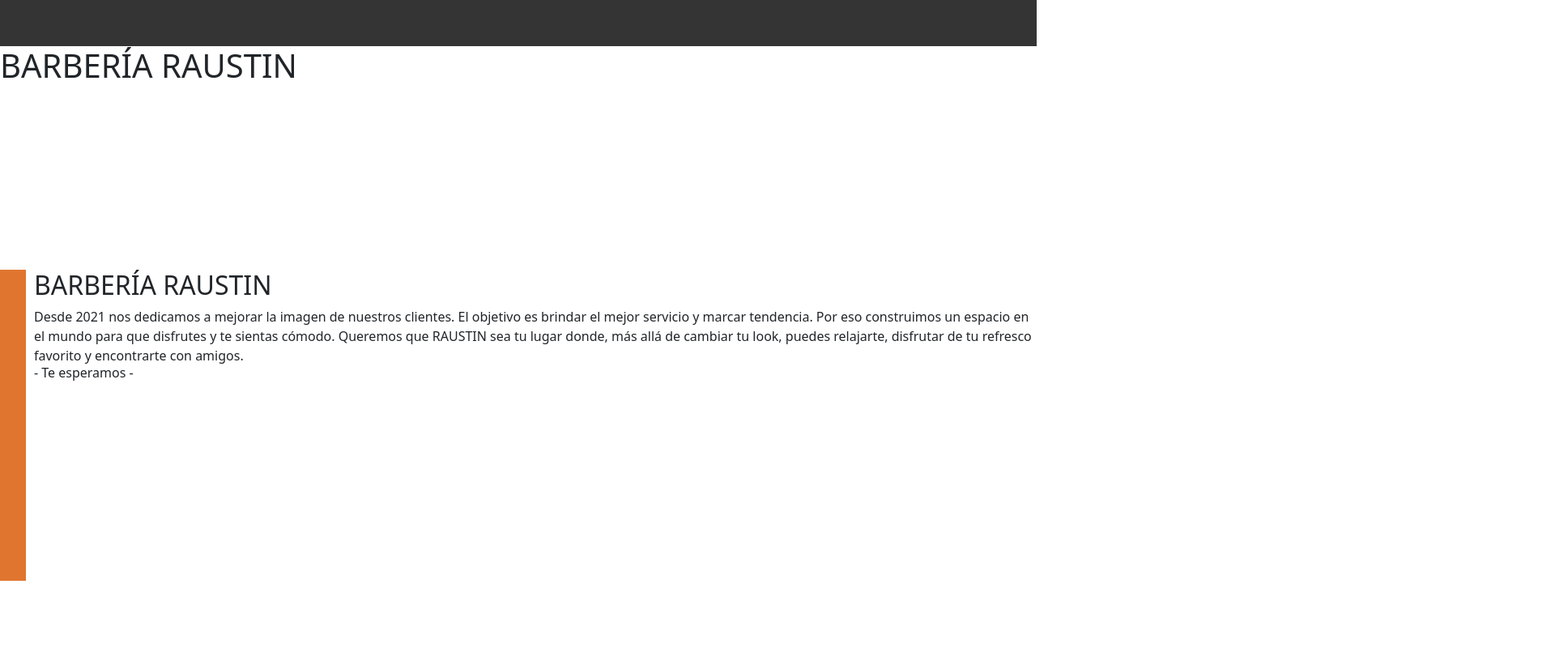
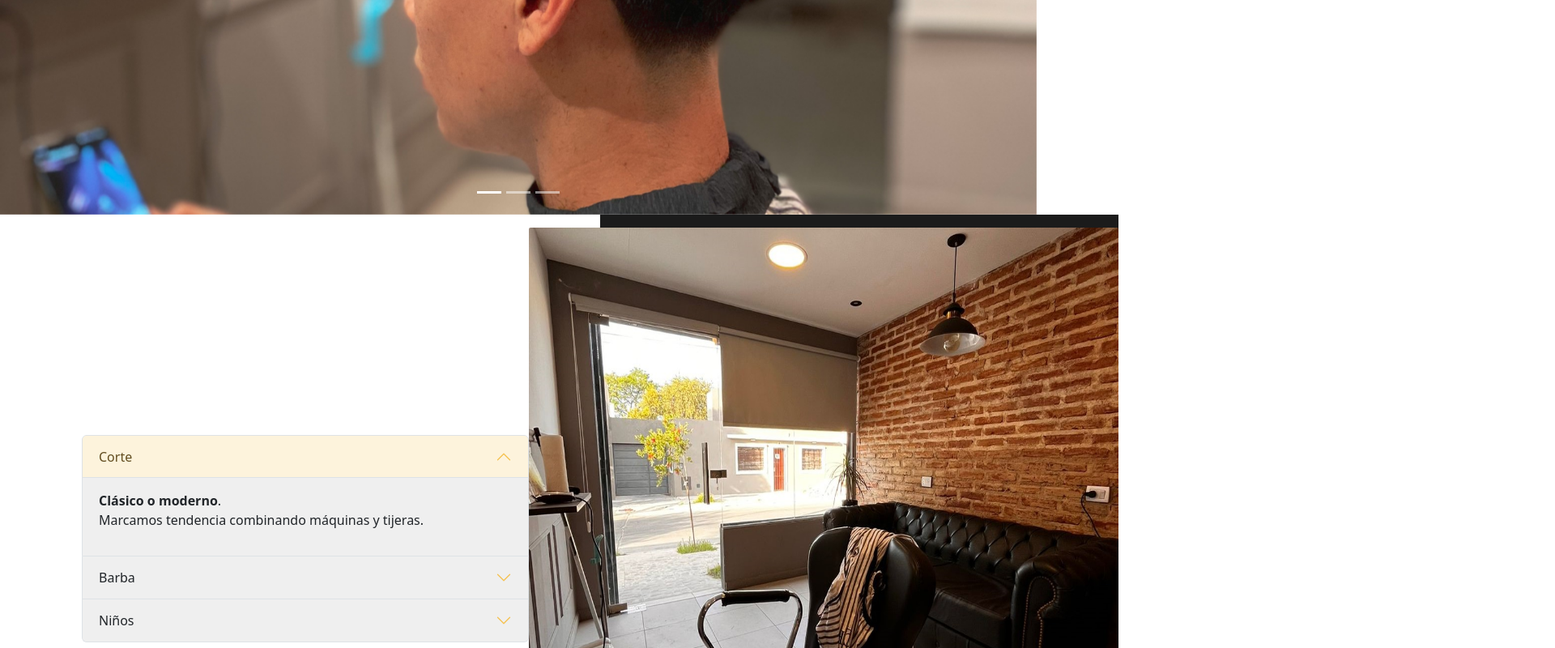
Before and after one commit to oviedoo/PIN-2303-Front, a React (Create React App) app: page / in a window 1280 px wide. Shown: the part 2000-2800 px from the top of the page at 81% size, 1920 px wide, since content can reach past the window. Built offline with nearby package versions, Linux system fonts and the light colour scheme.

Commit message:
se terminó todos los estilos

```diff
--- a/src/App.scss
+++ b/src/App.scss
@@ -1,55 +1,174 @@
-$primary: #E0752F;
-$secondary: #343434;
-
+$primary: #F5C14F;
+$secondary: #1b1b1b;
 // accordion
+$accordion-bg: #efefef;
 $accordion-icon-color: $primary;
 $accordion-icon-active-color: $primary;
+
+
 @import '~bootstrap/scss/bootstrap.scss';
 
 * {
     scroll-behavior: smooth;
 }
 
-section {
-    height: 100vh;
-    margin-top: 20px;
+
+.navbar {
+    width: 100%;
+    height: 96px;
+
+
+    .logo {
+        width: 110px;
+        margin-left: 100.33px;
+    }
+
+    .nav-link {
+        color: #fff;
+    }
+
+    .nav-link:hover {
+        color: $primary;
+    }
 }
+
+
+
+
+.backgorund {
+    height: 768px;
+    overflow: hidden;
+    display: flex;
+    justify-content: center;
+    align-items: center;
+    color: #fff;
+    text-align: center;
+    background-image: linear-gradient(0deg,
+            rgba(0, 0, 0, 0.5),
+            rgba(0, 0, 0, 0.5)), url(../public/local.png);
+    background-repeat: no-repeat;
+    background-size: cover;
+    background-attachment: fixed;
+    background-position: center center;
+
+    .title {
+        letter-spacing: 4px;
+    }
+
+    .title:hover {
+        color: $primary;
+        cursor: pointer;
+    }
+}
+
 
 #about {
     display: flex;
     justify-content: center;
     align-items: center;
     flex-direction: column;
+    height: 672px;
 
     .about-container {
-
+        align-items: center;
+        flex-direction: column;
+        width: 100%;
         height: 384px;
         border-left: solid 32px $primary;
+
     }
 
     .about-content {
-        margin-left: 10px;
+        display: flex;
+        justify-content: center;
+        align-items: center;
         height: 384px;
+        margin-left: 299px;
+        width: 875px;
+    }
+
+    .about-title {
+        margin-bottom: 44px;
+    }
+
+    .p-h6 {
+        text-align: center;
+    }
+}
+
+.img-carousel {
+    width: 100%;
+    height: 768px;
+}
+
+#service {
+    width: 100%;
+    height: 768px;
+    display: flex;
+    align-items: center;
+    margin-left: 101px;
+    display: flex;
+    align-items: center;
+
+    width: 100%;
+    height: 100vh;
+    background: linear-gradient(to right, #fff 0%, #fff 50%, $secondary 50%, $secondary 100%);
+
+    .accordion {
+        z-index: 2;
+        width: 669px;
     }
 
 
+    .img-local2 {
+        z-index: 1;
+        border-radius: 2px;
+        height: 768px;
+        width: 100%;
+
+    }
 }
 
+#contact {
+    display: flex;
+    align-items: center;
 
-.accordion {
-    width: 500px;
+    width: 100%;
+    height: 100vh;
+    background: linear-gradient(to right, $secondary 0%, $secondary 50%, #fff 50%, #fff 100%);
+    height: 768px;
+    width: 100%;
+
+    .contact-content {
+        display: flex;
+        align-items: center;
+        margin-left: 101px;
+        flex-direction: column;
+    }
+
+    .contact-title {
+        color: #fff;
+        margin-bottom: 44px;
+        font-family: Verdana, Geneva, Tahoma, sans-serif;
+        letter-spacing: 2px;
+        font-weight: 700;
+    }
+
+    .form-label {
+        color: #fff;
+    }
+
+    .form-text {
+        color: #d2ac7f;
+    }
+
+
+    form {
+        align-items: center;
+
+    }
+
 }
-
-.nav-link:hover {
-    color: $primary;
-}
-
-form {
-    align-items: center;
-    width: 500px;
-    margin-left: 20px;
-}
-
 
 .alert-success {
     width: 500px;
@@ -58,25 +177,16 @@ form {
 }
 
 #footer {
+    color: #fff;
+    display: flex;
+    align-items: center;
+    justify-content: space-between;
     width: 100%;
     height: 96px;
-    background-color: #343434;
-    display: flex;
-    justify-content: center;
-    align-items: center;
-    color: #DCE1DA;
+    background-color: $secondary;
+    padding: 0 20px 0 110px;
 
-
-    .footer-content {
-        width: 92%;
-        display: flex;
-        justify-content: space-between;
-
-        .copy {
-            letter-spacing: 0.22px;
-        }
-
-        .logo {}
+    img {
+        width: 110px;
     }
-
 }
```
